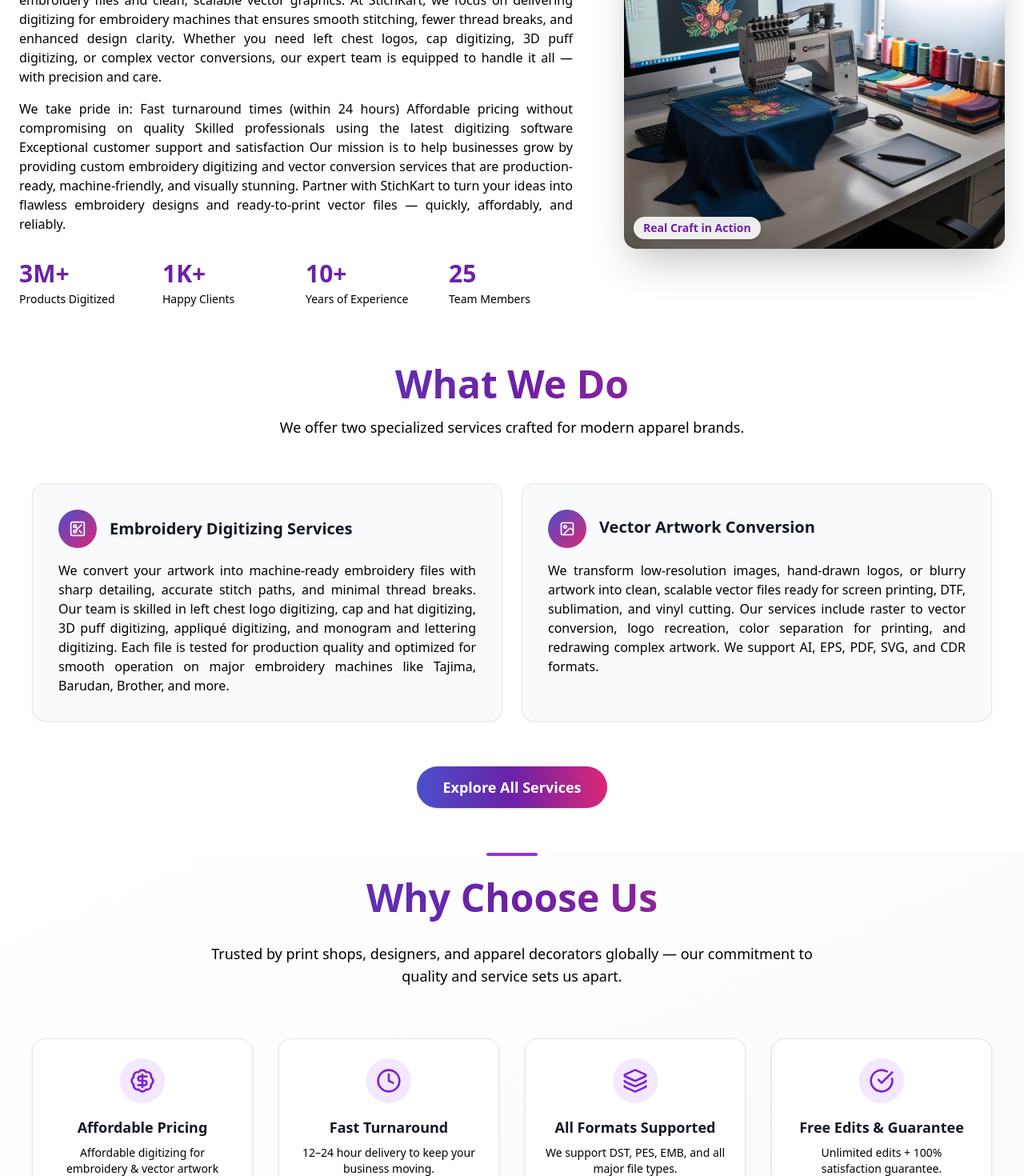
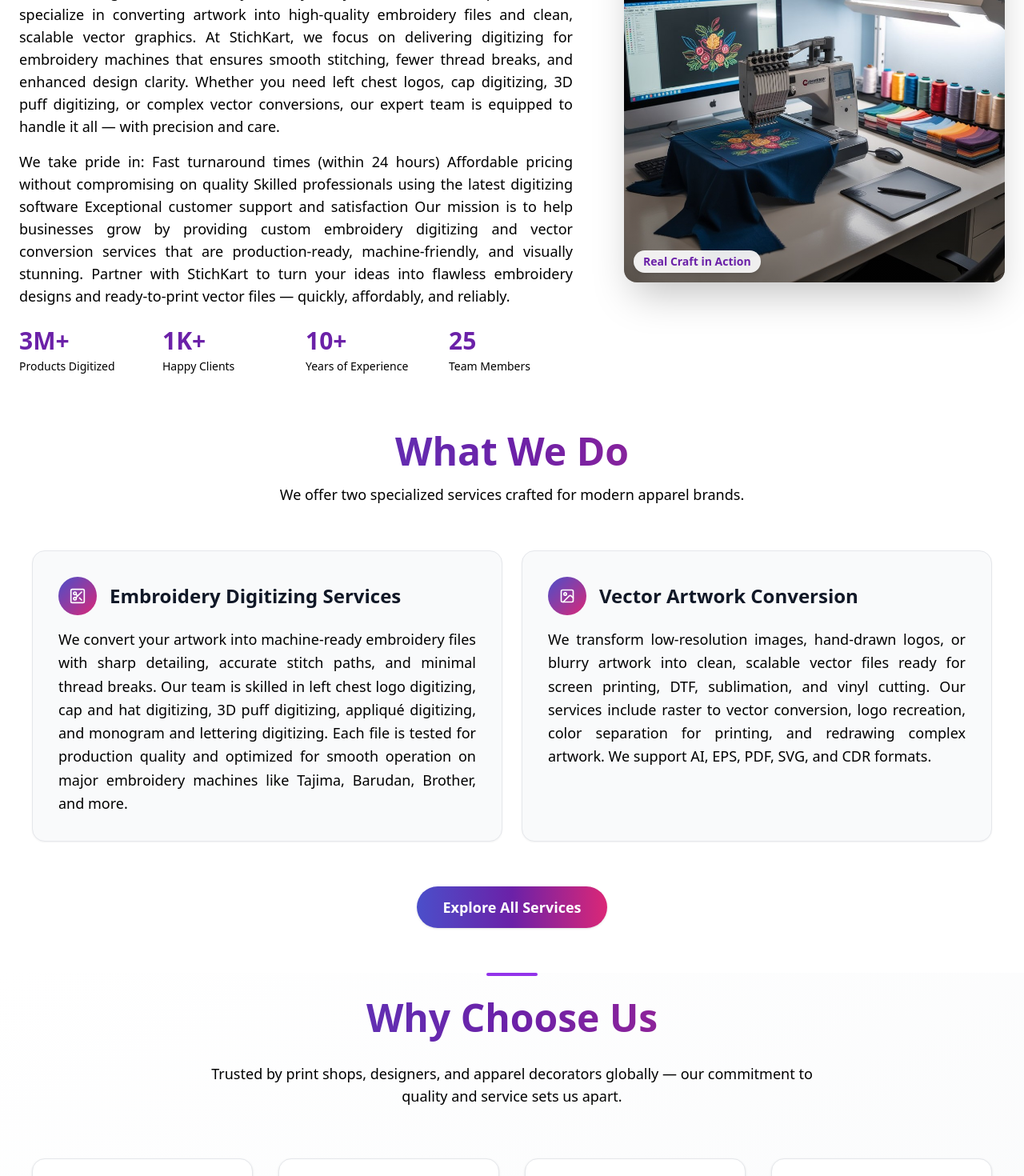
Before and after one commit to SanjayChourasiya/Stichcarft, a React (Create React App) app: page / in a window 1280 px wide. Shown: the part 1340-2810 px from the top of the page at 80% size. Built offline with nearby package versions, Linux system fonts and the light colour scheme.

Commit message:
new update

```diff
--- a/src/App.js
+++ b/src/App.js
@@ -198,7 +198,7 @@
                         onClick={() => { setIsModalOpen(true); setIsMobileMenuOpen(false); }}
                         className="w-full py-2 mt-2 font-bold rounded bg-gradient-to-r from-[#4B4FCA] via-purple-800 to-pink-600"
                       >
-                        Get Started Free
+                       Upload Your Artwork
                       </button>
                     </li>
                   </ul>
--- a/src/page/EmbroideryDigitizing.js
+++ b/src/page/EmbroideryDigitizing.js
@@ -273,7 +273,7 @@
         </div>
       </section>
 
-      <section className="bg-gradient-to-br from-white to-gray-50 py-10px-4 sm:px-6 lg:px-10">
+       <section className="bg-gradient-to-br from-white to-gray-50 py-10px-4 sm:px-6 lg:px-10">
         <div className="max-w-7xl mx-auto">
           {/* Header */}
           <div className="text-center mb-16">
@@ -318,8 +318,8 @@
                 <div className="flex justify-center items-center bg-purple-100 rounded-full w-14 h-14 mx-auto mb-4">
                   {feature.icon}
                 </div>
-                <h3 className="text-lg font-semibold text-gray-900 mb-2">{feature.title}</h3>
-                <p className="text-sm text-black  ">{feature.desc}</p>
+                <h3 className="text-xl font-bold  text-gray-900 mb-2">{feature.title}</h3>
+                <p className="text-[16px] text-black  ">{feature.desc}</p>
               </div>
             ))}
           </div>
--- a/src/page/home.js
+++ b/src/page/home.js
@@ -40,11 +40,11 @@
             <h2 className="text-3xl sm:text-5xl font-extrabold text-justify bg-gradient-to-r from-[#4B4FCA] via-purple-800 to-pink-600 text-transparent bg-clip-text drop-shadow mb-4 sm:mb-6">
               Who We Are
             </h2>
-            <p className="text-black mb-4 text-sm sm:text-base text-justify">
+            <p className="text-black mb-4 text-lg text-justify">
               StichKart is a leading provider of embroidery digitizing services and vector artwork services, trusted by apparel decorators, promotional product companies, embroidery businesses, and print shops around the globe. With a deep understanding of the embroidery industry and years of hands-on experience, we specialize in converting artwork into high-quality embroidery files and clean, scalable vector graphics.
               At StichKart, we focus on delivering digitizing for embroidery machines that ensures smooth stitching, fewer thread breaks, and enhanced design clarity. Whether you need left chest logos, cap digitizing, 3D puff digitizing, or complex vector conversions, our expert team is equipped to handle it all — with precision and care.
             </p>
-            <p className="text-black mb-6 sm:mb-8 text-sm sm:text-base text-justify">
+             <p className="text-black mb-4 text-lg text-justify">
               We take pride in:
               Fast turnaround times (within 24 hours)
               Affordable pricing without compromising on quality
@@ -134,11 +134,11 @@
                 <div className="min-w-[48px] min-h-[48px] bg-gradient-to-br from-[#4B4FCA] to-pink-600 rounded-full flex items-center justify-center">
                   <ScissorsSquare className="w-5 h-5 text-white" />
                 </div>
-                <h3 className="text-lg sm:text-xl font-bold text-gray-900 leading-snug ">
+                <h3 className="text-lg sm:text-2xl font-bold text-gray-900 leading-snug ">
                   Embroidery Digitizing Services
                 </h3>
               </div>
-              <p className="text-blacktext-sm sm:text-base leading-relaxed text-justify">
+              <p className="text-black text-lg leading-relaxed text-justify">
                 We convert your artwork into machine-ready embroidery files with sharp detailing, accurate stitch paths, and minimal thread breaks. Our team is skilled in left chest logo digitizing, cap and hat digitizing, 3D puff digitizing, appliqué digitizing, and monogram and lettering digitizing. Each file is tested for production quality and optimized for smooth operation on major embroidery machines like Tajima, Barudan, Brother, and more.
               </p>
             </motion.div>
@@ -155,12 +155,13 @@
                 <div className="min-w-[48px] min-h-[48px] bg-gradient-to-br from-[#4B4FCA] to-pink-600 rounded-full flex items-center justify-center">
                   <Image className="w-5 h-5 text-white" />
                 </div>
-                <h3 className="text-lg sm:text-xl font-bold text-gray-900 leading-snug mt-2">
+                <h3 className="text-lg sm:text-2xl font-bold text-gray-900 leading-snug mt-2">
                   Vector Artwork Conversion
                 </h3>
               </div>
 
-              <p className="text-black text-sm sm:text-base leading-relaxed text-justify">
+              <p className="text-black text-lg leading-relaxed text-justify">
+
                 We transform low-resolution images, hand-drawn logos, or blurry artwork into clean, scalable vector files ready for screen printing, DTF, sublimation, and vinyl cutting. Our services include raster to vector conversion, logo recreation, color separation for printing, and redrawing complex artwork. We support AI, EPS, PDF, SVG, and CDR formats.
               </p>
             </motion.div>
@@ -227,8 +228,8 @@
                 <div className="flex justify-center items-center bg-purple-100 rounded-full w-14 h-14 mx-auto mb-4">
                   {feature.icon}
                 </div>
-                <h3 className="text-lg font-semibold text-gray-900 mb-2">{feature.title}</h3>
-                <p className="text-sm text-black  ">{feature.desc}</p>
+                <h3 className="text-xl font-bold  text-gray-900 mb-2">{feature.title}</h3>
+                <p className="text-[16px] text-black  ">{feature.desc}</p>
               </div>
             ))}
           </div>
```
